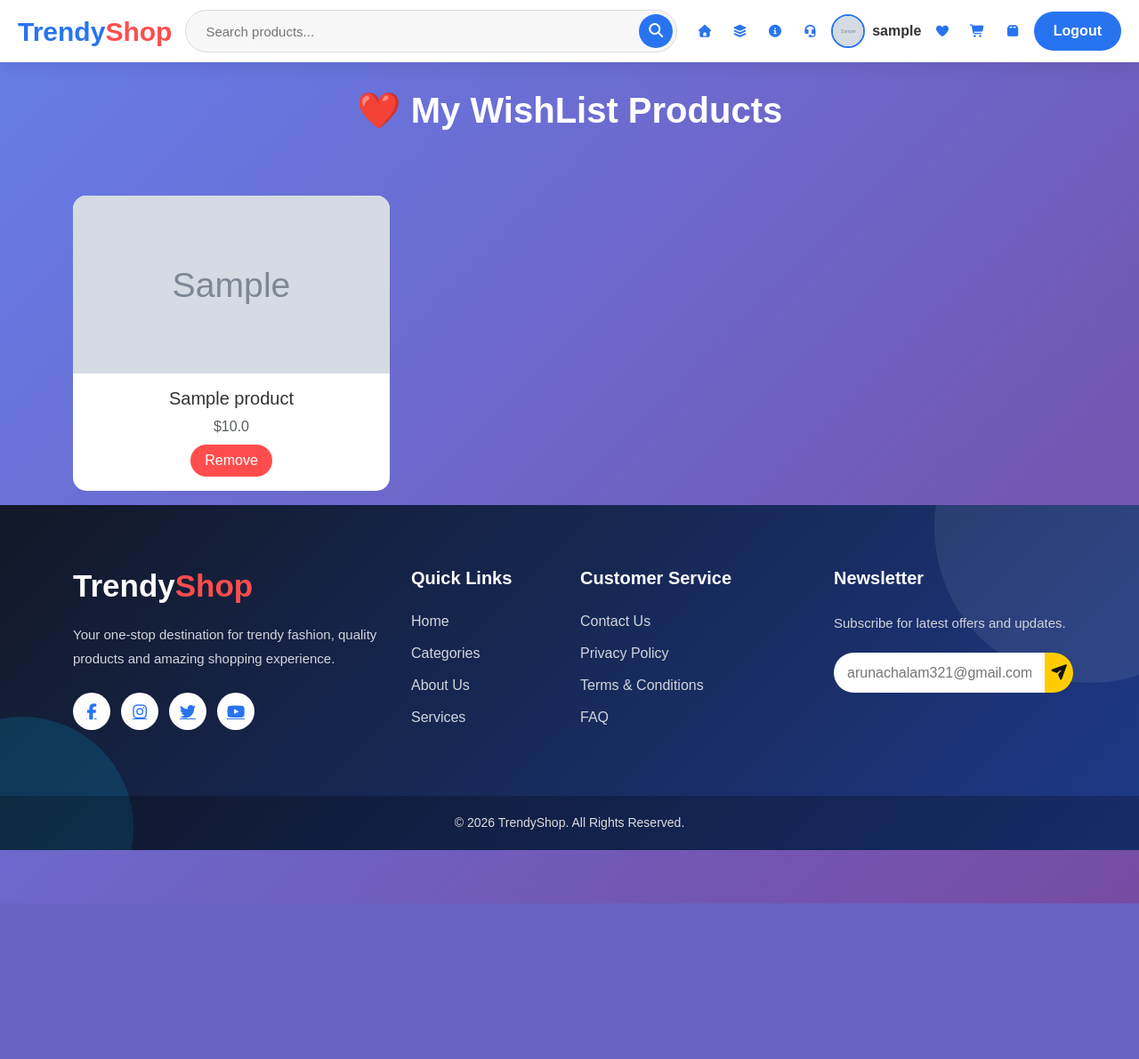
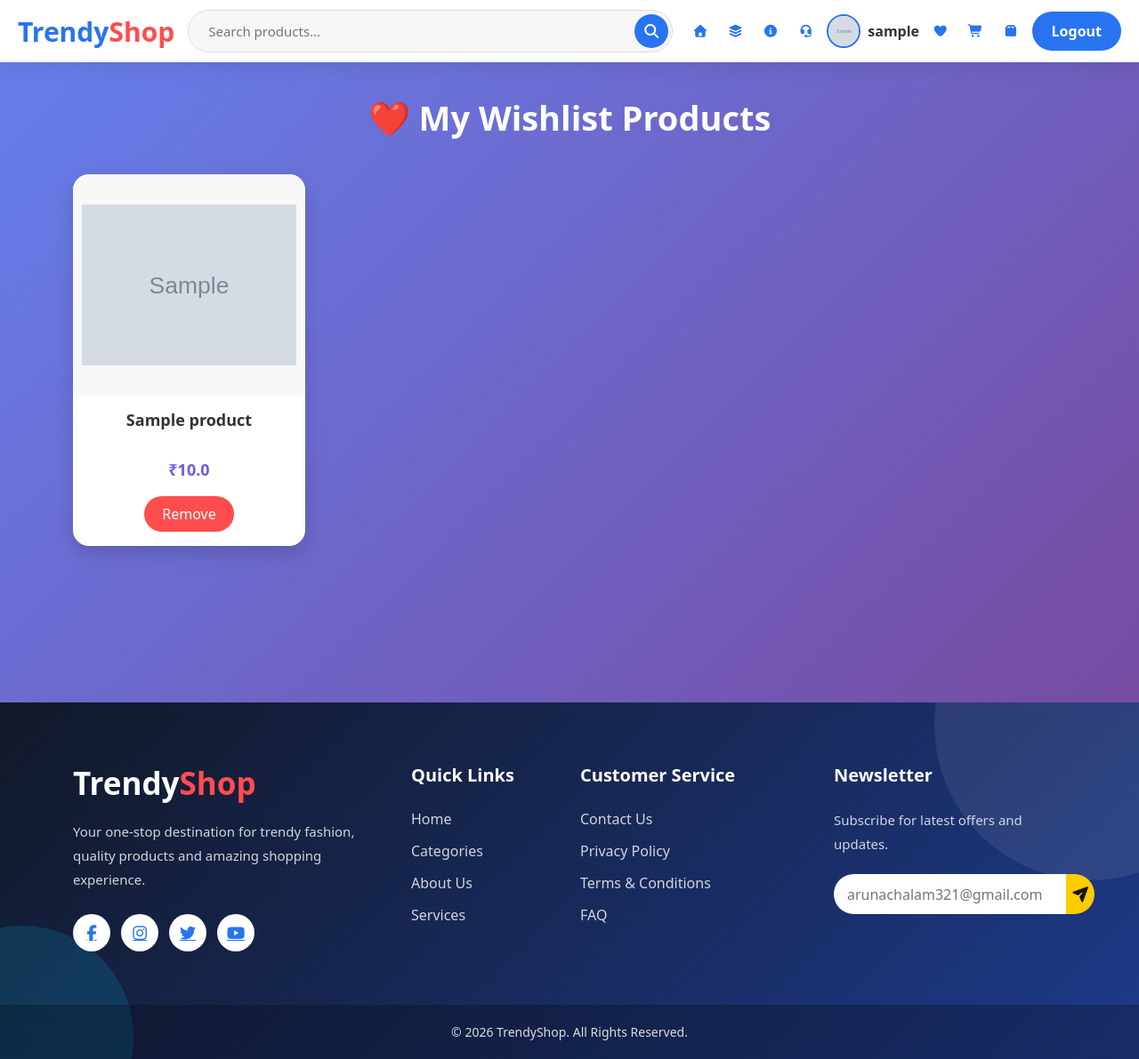
Before and after one commit to arunachalam72/django-render-project-deploy, a Django app: page /favorites/ in a window 1280 px wide. Shown: the whole page at 89% size. Before the commit the page ends 1016 px from the top, so only its background shows below. Run offline with Django 5.2, Linux system fonts and the light colour scheme; a user stored in the database is signed in; tables that the repository leaves empty hold one stand-in row (values such as "Sample post"); grey boxes marked "Sample" are stand-in pictures; some libraries are stand-ins or nearby versions.

Commit message:
modified favourite html

```diff
--- a/templates/EcommerceApp/Favourite.html
+++ b/templates/EcommerceApp/Favourite.html
@@ -1,74 +1,489 @@
 {% extends 'EcommerceApp/Base.html' %}
+{% load static %}
+
 {% block content %}
-<!DOCTYPE html>
-<html lang="en">
-<head>
-  <meta charset="UTF-8">
-  <title>My Favorites</title>
-  <link href="https://cdn.jsdelivr.net/npm/bootstrap@5.3.3/dist/css/bootstrap.min.css" rel="stylesheet">
+
 <style>
-    body {
-      background: linear-gradient(135deg, #667eea, #764ba2);
-      min-height: 100vh;
-      color: white;
-      margin-top: 40px;
-      font-family: 'Poppins', sans-serif;
-      padding: 60px 0;
+
+.favorite-page {
+
+
+    min-height: calc(100vh - 80px);
+
+    background:
+    linear-gradient(
+        135deg,
+        #667eea,
+        #764ba2
+    );
+
+    padding:40px 15px 30px;
+
+
 }
+
+
+
+/* Heading */
+
+.favorite-title {
+
+    color:white;
+
+    font-size:clamp(24px,4vw,38px);
+
+    font-weight:800;
+
+    text-align:center;
+
+    margin-bottom:40px;
+
+}
+
+
+
+
+
+/* Card */
+
 .favorite-card {
-      background: white;
-      border-radius: 15px;
-      overflow: hidden;
-      color: #333;
-      transition: 0.3s;
+
+
+    background:white;
+
+    border-radius:18px;
+
+    overflow:hidden;
+
+    color:#333;
+
+    height:100%;
+
+    transition:.3s;
+
+    box-shadow:
+    0 8px 20px rgba(0,0,0,.15);
+
+
 }
+
+
+
 .favorite-card:hover {
-      transform: translateY(-8px);
-      box-shadow: 0 10px 20px rgba(0,0,0,0.2);
+
+
+    transform:translateY(-8px);
+
+
+    box-shadow:
+    0 15px 30px rgba(0,0,0,.25);
+
+
 }
+
+
+
+
+
+/* Image */
+
+
+.favorite-img-wrapper {
+
+
+    width:100%;
+
+
+    height:250px;
+
+
+    background:#f8f8f8;
+
+
+    display:flex;
+
+
+    justify-content:center;
+
+
+    align-items:center;
+
+
+    overflow:hidden;
+
+
+}
+
+
+
+
+
 .favorite-img {
-      width: 100%;
-      height: 200px;
-      object-fit: cover;
-      transition: 0.4s;
+
+
+    width:100%;
+
+
+    height:100%;
+
+
+    object-fit:contain;
+
+
+    padding:10px;
+
+
+    transition:.4s;
+
+
 }
+
+
+
+
 .favorite-card:hover .favorite-img {
-      transform: scale(1.05);
+
+
+    transform:scale(1.08);
+
+
 }
+
+
+
+
+
+
+.product-name {
+
+
+    font-weight:700;
+
+    font-size:18px;
+
+    min-height:45px;
+
+
+}
+
+
+
+
+
+.price {
+
+
+    color:#6c5ce7;
+
+    font-weight:700;
+
+    font-size:18px;
+
+
+}
+
+
+
+
+
+
 .btn-remove {
-      background: #ff4d4d;
-      color: #fff;
-      border-radius: 20px;
-      padding: 5px 15px;
+
+
+    background:#ff4d4d;
+
+    color:white;
+
+    border-radius:25px;
+
+    padding:8px 20px;
+
+    border:none;
+
+    transition:.3s;
+
+
 }
+
+
+
+
+
 .btn-remove:hover {
-      background: #d63031;
+
+
+    background:#d63031;
+
+    color:white;
+
+    transform:scale(1.05);
+
+
 }
+
+
+
+
+
+.empty-box {
+
+
+    color:white;
+
+    text-align:center;
+
+    padding:50px 20px;
+
+
+}
+
+
+
+
+
+
+
+@media(max-width:768px){
+
+
+.favorite-page{
+
+padding:25px 10px 20px;
+
+}
+
+
+
+.favorite-img-wrapper{
+
+
+height:200px;
+
+
+}
+
+
+}
+
+
+
+
+@media(max-width:400px){
+
+
+.favorite-img-wrapper{
+
+
+height:170px;
+
+
+}
+
+
+
+.product-name{
+
+
+font-size:15px;
+
+
+}
+
+
+
+.price{
+
+
+font-size:16px;
+
+
+}
+
+
+}
+
+
+
 </style>
-</head>
-<body>
+
+
+
+
+
+<div class="favorite-page">
+
+
+
 <div class="container">
-    <h1 class="text-center mb-5 fw-bold">❤️ My WishList Products</h1>
-    <div class="row g-4 my-3">
+
+
+
+
+
+<h1 class="favorite-title">
+
+❤️ My Wishlist Products
+
+</h1>
+
+
+
+
+
+
+
+<div class="row g-4">
+
+
+
 {% for fav in favorites %}
-      <div class="col-5 col-md-4 col-sm-6">
+
+
+
+<div class="col-xl-3 col-lg-4 col-md-6 col-6">
+
+
+
 <div class="favorite-card">
-          <img src="{{ fav.product.product_image.url }}" class="favorite-img" alt="{{ fav.product.name }}">
+
+
+
+
+
+<div class="favorite-img-wrapper">
+
+
+
+{% if fav.product.product_image %}
+
+
+<img
+src="{{ fav.product.product_image.url }}"
+class="favorite-img"
+alt="{{ fav.product.name }}">
+
+
+
+{% else %}
+
+
+<img
+src="{% static 'images/default.jpg' %}"
+class="favorite-img"
+alt="Product">
+
+
+
+{% endif %}
+
+
+
+</div>
+
+
+
+
+
+
+
 <div class="p-3 text-center">
-            <h5>{{ fav.product.name }}</h5>
-            <p class="text-muted mb-2">${{ fav.product.selling_price }}</p>
-            <a href="{% url 'remove_from_favorite' fav.product.id %}" class="btn btn-remove">Remove</a>
+
+
+
+<h5 class="product-name">
+
+{{ fav.product.name }}
+
+</h5>
+
+
+
+
+
+<p class="price mb-3">
+
+₹{{ fav.product.selling_price }}
+
+</p>
+
+
+
+
+
+
+<a
+href="{% url 'remove_from_favorite' fav.product.id %}"
+class="btn btn-remove">
+
+
+Remove
+
+
+</a>
+
+
+
+
+
+
 </div>
+
+
+
 </div>
+
+
+
+
 </div>
+
+
+
+
 {% empty %}
-      <div class="text-center">
-        <p class="fs-5">No favorites yet 💔</p>
-        <a href="/" class="btn btn-light">Browse Products</a>
+
+
+
+
+<div class="empty-box">
+
+
+<p class="fs-5">
+
+No favorites yet 💔
+
+</p>
+
+
+<a href="{% url 'home' %}" class="btn btn-light rounded-pill px-4">
+
+
+Browse Products
+
+
+</a>
+
+
+
 </div>
+
+
+
+
 {% endfor %}
+
+
+
 </div>
+
+
+
 </div>
-</body>
-</html>
+
+
+
+</div>
+
+
+
 {% endblock content %}
```
Lines whose indentation alone changed are shown as unchanged.
